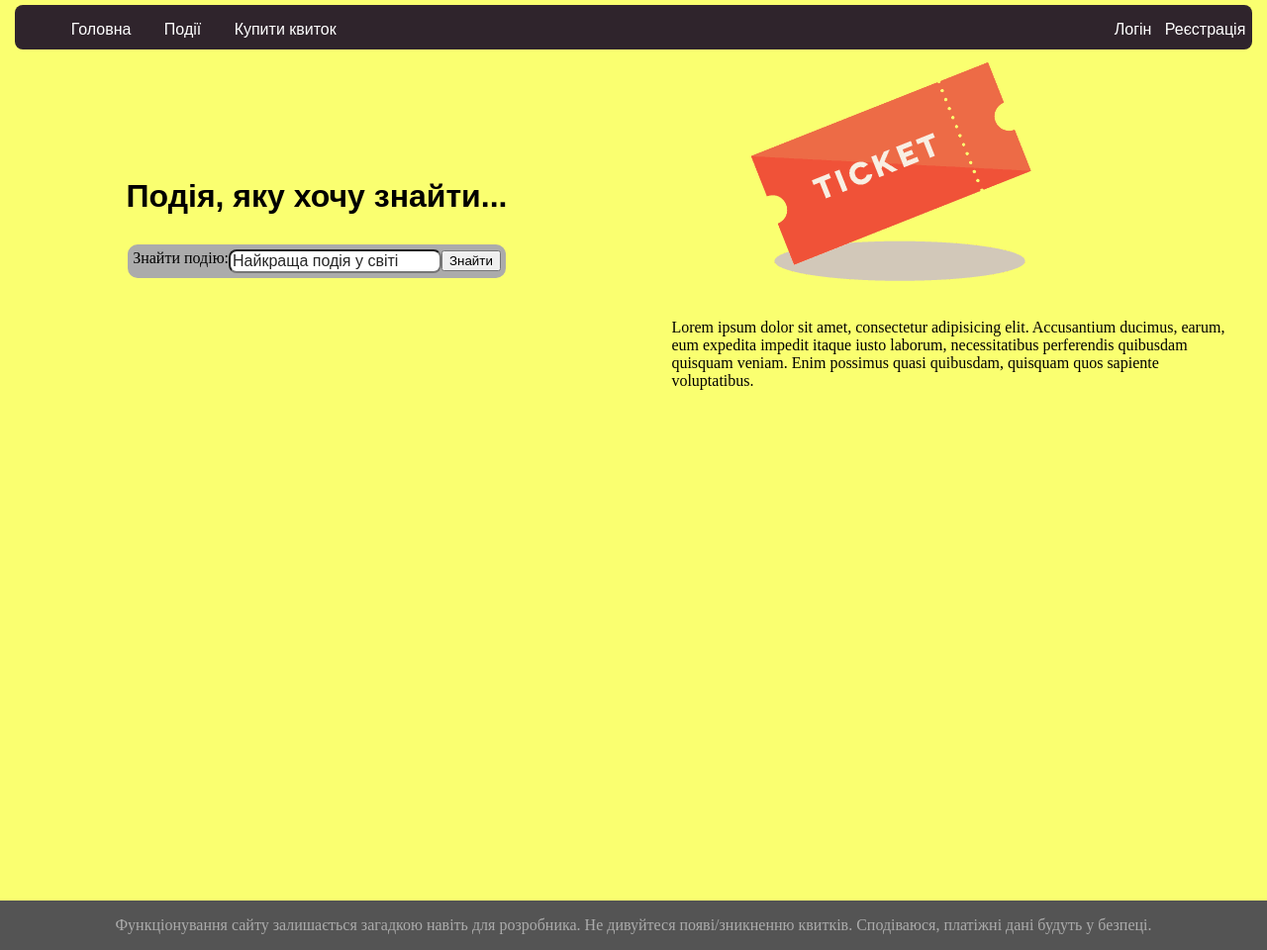
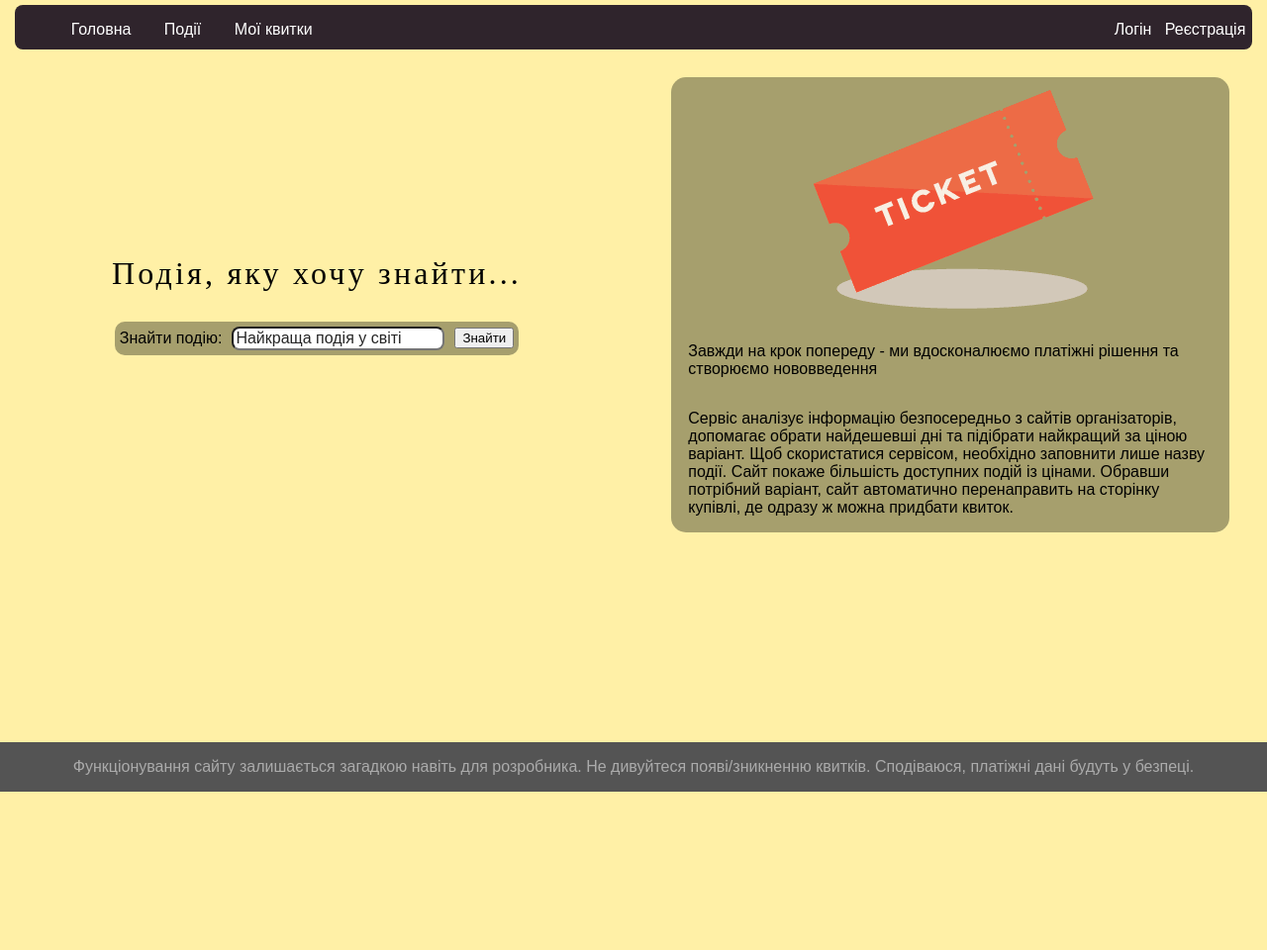
Before and after one commit to rKorniets/rKorniets.github.io, a Flask app: template templates/index.html in a window 1280 px wide. Shown: the whole page at 99% size. After the commit the page ends 800 px from the top, so only its background shows below. Run offline with Flask 2, Linux system fonts and the light colour scheme; the template is opened without the code that fills it, so the values that code supplies are empty; some web fonts are replaced.

Commit message:
2 commit

```diff
--- a/static/_colors.sass
+++ b/static/_colors.sass
@@ -5,8 +5,10 @@ $green: #10820b
 $yellow: #e8d414
 $blue: #0a8dc5
 $black: #000000
-$app-background: #faff70
+$app-background: #fff0a6
+$app-background-dark: #a69f6d
 $header-color: #2F242C
+$button-color: #aed4e6
 $footer-color: #545454
 $shadow-color: #ababab
 $text-color: #262626
--- /dev/null
+++ b/static/_fonts.sass
@@ -0,0 +1,3 @@
+@font-face
+    font-family: "Blogger Sans Medium"
+    src : url("fonts/Blogger Sans-Medium.otf")
--- a/static/main.css
+++ b/static/main.css
@@ -1,16 +1,31 @@
+@font-face {
+  font-family: "Blogger Sans Medium";
+  src: url("fonts/Blogger Sans-Medium.otf");
+}
 .body {
   margin: 0 0 0 0;
-  height: 120%;
+  display: flex;
   width: 100%;
-  position: absolute;
+  height: 100vh;
 }
 
 .root {
   display: flex;
   flex-flow: column;
   margin-top: 0;
-  background-color: #faff70;
+  background-color: #fff0a6;
   height: 100%;
+}
+.root footer {
+  bottom: 0;
+  margin-top: auto;
+  background-color: #545454;
+  display: flex;
+  justify-content: center;
+}
+.root footer p {
+  color: #ababab;
+  font-family: Arial;
 }
 
 .main-header {
@@ -60,18 +75,16 @@
   margin-left: 2%;
   margin-right: 2%;
 }
+.header-buttons:hover {
+  text-decoration: underline;
+}
 
 .main-content {
   display: flex;
   flex-wrap: wrap-reverse;
   flex-direction: row;
   box-sizing: border-box;
-}
-
-.box {
-  display: flex;
-  flex-flow: column;
-  height: 100%;
+  margin-bottom: 5%;
 }
 
 .main-title, .main-search {
@@ -89,21 +102,49 @@
 .main-search {
   flex-direction: column;
 }
+.main-search p {
+  margin: auto auto 30px;
+  font-family: "Blogger Sans Medium";
+  letter-spacing: 0.2rem;
+  font-size: xx-large;
+}
+.main-search div {
+  display: flex;
+  width: fit-content;
+  flex-basis: min-content;
+  padding: 5px 5px 5px 5px;
+  background-color: #a69f6d;
+  margin: 0 auto;
+  border-radius: 10px;
+}
+
+.main-title p {
+  font-family: Arial;
+}
+.main-title img {
+  margin: auto;
+}
+@media (max-width: 480px) {
+  .main-title img {
+    height: 200px;
+    width: 350px;
+  }
+}
+.main-title div {
+  display: flex;
+  flex-flow: column;
+  border-radius: 15px;
+  padding-left: 3%;
+  padding-right: 3%;
+  background-color: #a69f6d;
+  margin-top: 5%;
+  margin-bottom: 5%;
+}
 
 .search-page-space {
   display: flex;
   height: 50%;
   flex-grow: 1;
-}
-
-.input-box {
-  display: flex;
-  width: fit-content;
-  flex-basis: min-content;
-  padding: 5px 5px 5px 5px;
-  background-color: #ababab;
-  margin: 0 auto;
-  border-radius: 10px;
 }
 
 #search_by_name {
@@ -116,20 +157,20 @@
   margin: auto;
 }
 
-.event-search-caption {
-  margin: auto auto 30px;
-  font-family: Arial;
-  font-size: xx-large;
-}
-
 .under-content {
   display: flex;
-  flex-basis: available;
   height: available;
 }
 
 #search_form {
   display: flex;
+  gap: 10px;
+}
+#search_form label {
+  font-family: Arial;
+  font-size: medium;
+  margin-top: auto;
+  margin-bottom: auto;
 }
 @media (max-width: 800px) {
   #search_form {
@@ -137,15 +178,4 @@
   }
 }
 
-.footer {
-  bottom: 0;
-  margin-top: auto;
-  background-color: #545454;
-  display: flex;
-  justify-content: center;
-}
-.footer p {
-  color: #ababab;
-}
-
 /*# sourceMappingURL=main.css.map */
--- a/static/main.sass
+++ b/static/main.sass
@@ -1,10 +1,10 @@
-@import "_colors", resolutions
+@import "_colors", resolutions, "_fonts"
 
 .body
   margin: 0 0 0 0
-  height: 120%
+  display: flex
   width: 100%
-  position: absolute
+  height: 100vh
 
 .root
   display: flex
@@ -12,6 +12,15 @@
   margin-top: 0
   background-color: $app-background
   height: 100%
+  footer
+    bottom: 0
+    margin-top: auto
+    background-color: $footer-color
+    display: flex
+    justify-content: center
+    p
+      color: $shadow-color
+      font-family: Arial
 
 .main-header
   background-color: $header-color
@@ -55,17 +64,16 @@
   font-family: Arial, sans-serif
   margin-left: 2%
   margin-right: 2%
+  &:hover
+    text-decoration: underline
 
 .main-content
   display: flex
   flex-wrap: wrap-reverse
   flex-direction: row
   box-sizing: border-box
+  margin-bottom: 5%
 
-.box
-  display: flex
-  flex-flow: column
-  height: 100%
 
 %main-page-column
   display: flex
@@ -81,23 +89,43 @@
 .main-search
   @extend %main-page-column
   flex-direction: column
+  p
+    margin: auto auto 30px
+    font-family: "Blogger Sans Medium"
+    letter-spacing: .2rem
+    font-size: xx-large
+  div
+    display: flex
+    width: fit-content
+    flex-basis: min-content
+    padding: 5px 5px 5px 5px
+    background-color: $app-background-dark
+    margin: 0 auto
+    border-radius: 10px
 
 .main-title
   @extend %main-page-column
+  p
+    font-family: Arial
+  img
+    margin: auto
+    @include _480
+      height: 200px
+      width: 350px
+  div
+    display: flex
+    flex-flow: column
+    border-radius: 15px
+    padding-left: 3%
+    padding-right: 3%
+    background-color: $app-background-dark
+    margin-top: 5%
+    margin-bottom: 5%
 
 .search-page-space
   display: flex
   height: 50%
   flex-grow: 1
-
-.input-box
-  display: flex
-  width: fit-content
-  flex-basis: min-content
-  padding: 5px 5px 5px 5px
-  background-color: $shadow-color
-  margin: 0 auto
-  border-radius: 10px
 
 #search_by_name
   font-size: medium
@@ -108,27 +136,18 @@
   margin: auto
 
 
-.event-search-caption
-  margin: auto auto 30px
-  font-family: Arial
-  font-size: xx-large
-
 .under-content
   display: flex
-  flex-basis: available
   height: available
 
 #search_form
   display: flex
+  gap: 10px
+  label
+    font-family: Arial
+    font-size: medium
+    margin-top: auto
+    margin-bottom: auto
 
   @include _800
     flex-direction: column
-
-.footer
-  bottom: 0
-  margin-top: auto
-  background-color: $footer-color
-  display: flex
-  justify-content: center
-  p
-    color: $shadow-color
--- a/static/resolutions.sass
+++ b/static/resolutions.sass
@@ -1,3 +1,7 @@
 @mixin _800
   @media (max-width: 800px)
     @content
+
+@mixin _480
+  @media (max-width: 480px)
+    @content
--- a/templates/index.html
+++ b/templates/index.html
@@ -12,24 +12,21 @@
                     <ul class="l1">
                         <a href="index.html" class="header-buttons">Головна</a>
                         <a href="all-events.html" class="header-buttons">Події</a>
-                        <a href="login.html" class="header-buttons">Купити квиток</a>
+                        <a href="" class="header-buttons">Мої квитки</a>
                     </ul>
                 </nav>
                 <nav class="auth">
                     <ul class="l2">
-                        <a class="header-buttons" href="">Логін</a>
+                        <a class="header-buttons" href="login.html">Логін</a>
                         <a href="" class="header-buttons">Реєстрація</a>
                     </ul>
                 </nav>
         </header>
 
-        <div class="box">
         <div class="main-content">
             <div class="main-search">
-                     <div class="search-page-space">
-                     </div>
-                     <h1 class="event-search-caption">Подія, яку хочу знайти...</h1>
-                     <div class="input-box">
+                <p>Подія, яку хочу знайти...</p>
+                <div>
                     <form action="" id="search_form">
                         <label for="search_by_name">Знайти подію:</label>
                         <input type="text" id="search_by_name" name="search_by_name" value="Найкраща подія у світі">
@@ -40,16 +37,16 @@
             <div class="main-title">
                 <div>
                     <img src="../static/img/ticket.png" alt="Ticket logo" class="ticket-logo">
+                <p>Завжди на крок попереду - ми вдосконалюємо платіжні рішення та створюємо нововведення</p>
+                <p>Cервіс аналізує інформацію безпосередньо з сайтів організаторів, допомагає обрати найдешевші дні та підібрати найкращий за ціною варіант. Щоб скористатися сервісом, необхідно заповнити лише назву події. Сайт покаже більшість доступних подій із цінами. Обравши потрібний варіант, сайт автоматично перенаправить на сторінку купівлі, де одразу ж можна придбати квиток.</p>
                 </div>
-                <p>Lorem ipsum dolor sit amet, consectetur adipisicing elit. Accusantium ducimus, earum, eum expedita impedit itaque iusto laborum, necessitatibus perferendis quibusdam quisquam veniam. Enim possimus quasi quibusdam, quisquam quos sapiente voluptatibus.</p>
             </div>
             </div>
         <div class="under-content">
 
         </div>
-        </div>
 
-        <footer class="footer">
+        <footer>
             <p class="footer-text">Функціонування сайту залишається загадкою навіть для розробника. Не дивуйтеся появі/зникненню квитків. Сподіваюся, платіжні дані будуть у безпеці.</p>
         </footer>
 
```
Also changed, not shown: static/all-events.css (+26 -24 lines), static/all-events.sass (+19 -19 lines), static/log_in-out.css (+57 -6 lines), static/log_in-out.sass (+45 -6 lines), templates/all-events.html (+6 -6 lines), templates/login.html (+12 -15 lines), 3 other files. Lines whose indentation alone changed are shown as unchanged.
